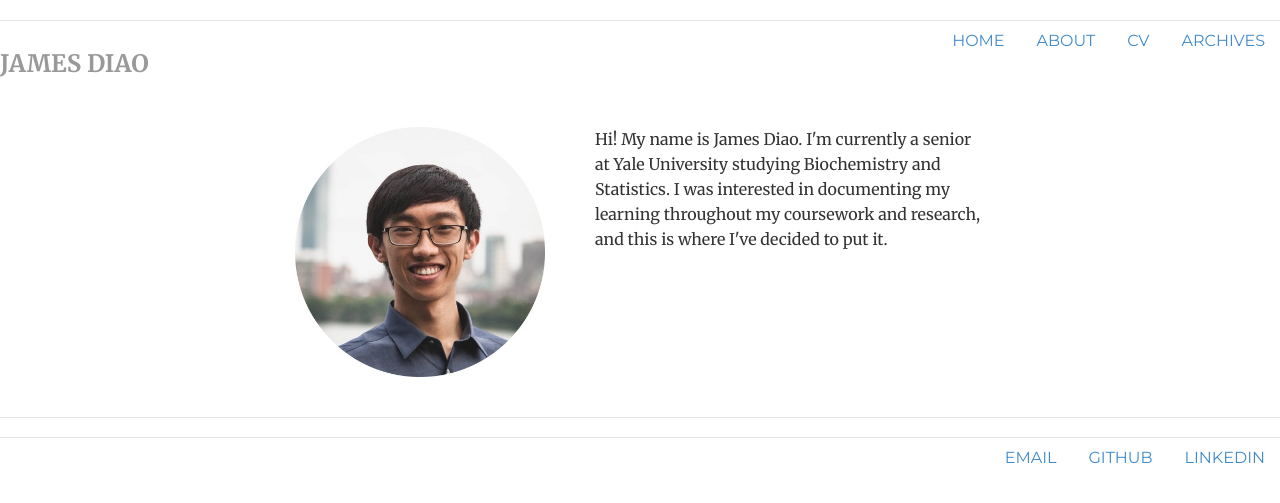
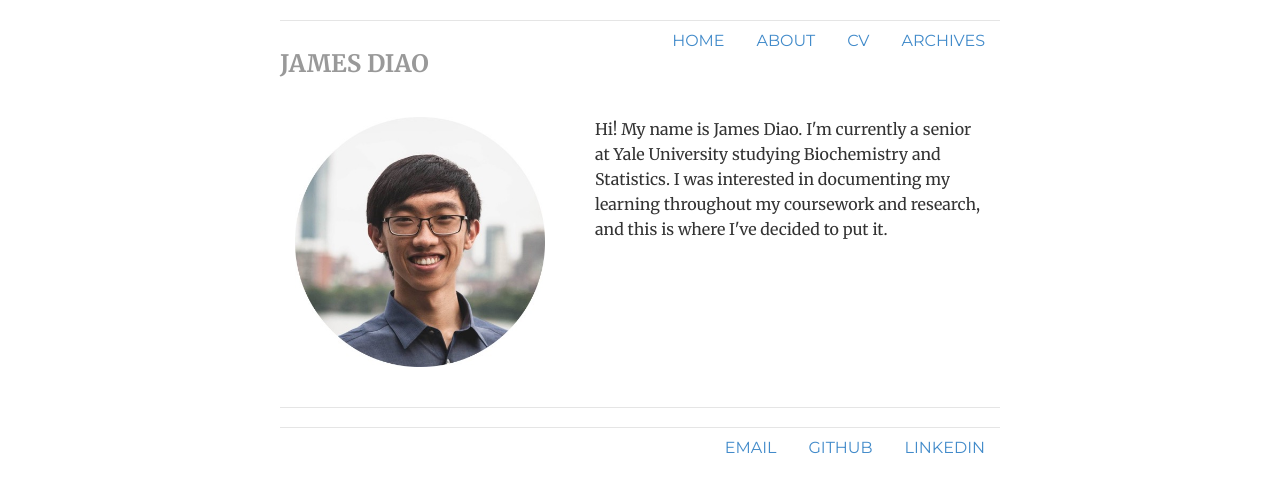
Before and after one commit to WENWENYU/jamesdiao.github.io, a Jekyll site: the page built from about/index.html, in a window 1280 px wide. Shown: the top 503 px of the page. Built offline with Jekyll 4.4.1, drawn with Linux system fonts in a browser that asks for light colours.

Commit message:
Fixing header/footer margins attempt 4

```diff
--- a/_layouts/default.html
+++ b/_layouts/default.html
@@ -5,6 +5,8 @@
 			<title>{{ page.title }}</title>
 		</head>
 		<body>
+			<div class="container">
+
 			<nav>
 				<div class="header">
 		    		<ul class="nav nav-pills pull-right">
@@ -16,11 +18,10 @@
 		    	</div>
 	    		<h3 class="text-muted"><a href="/">JAMES DIAO</a></h3>
 			</nav>
-			<div class="container">
 
 			{{ content }}
 
-			</div><!-- /.container -->
+
 			<footer>
 				<div class="footer">
 		    		<ul class="nav nav-pills pull-right">
@@ -30,5 +31,7 @@
 					</ul>
 				<div class="footer">
 			</footer>
+
+			</div><!-- /.container -->
 		</body>
 	</html>
```
